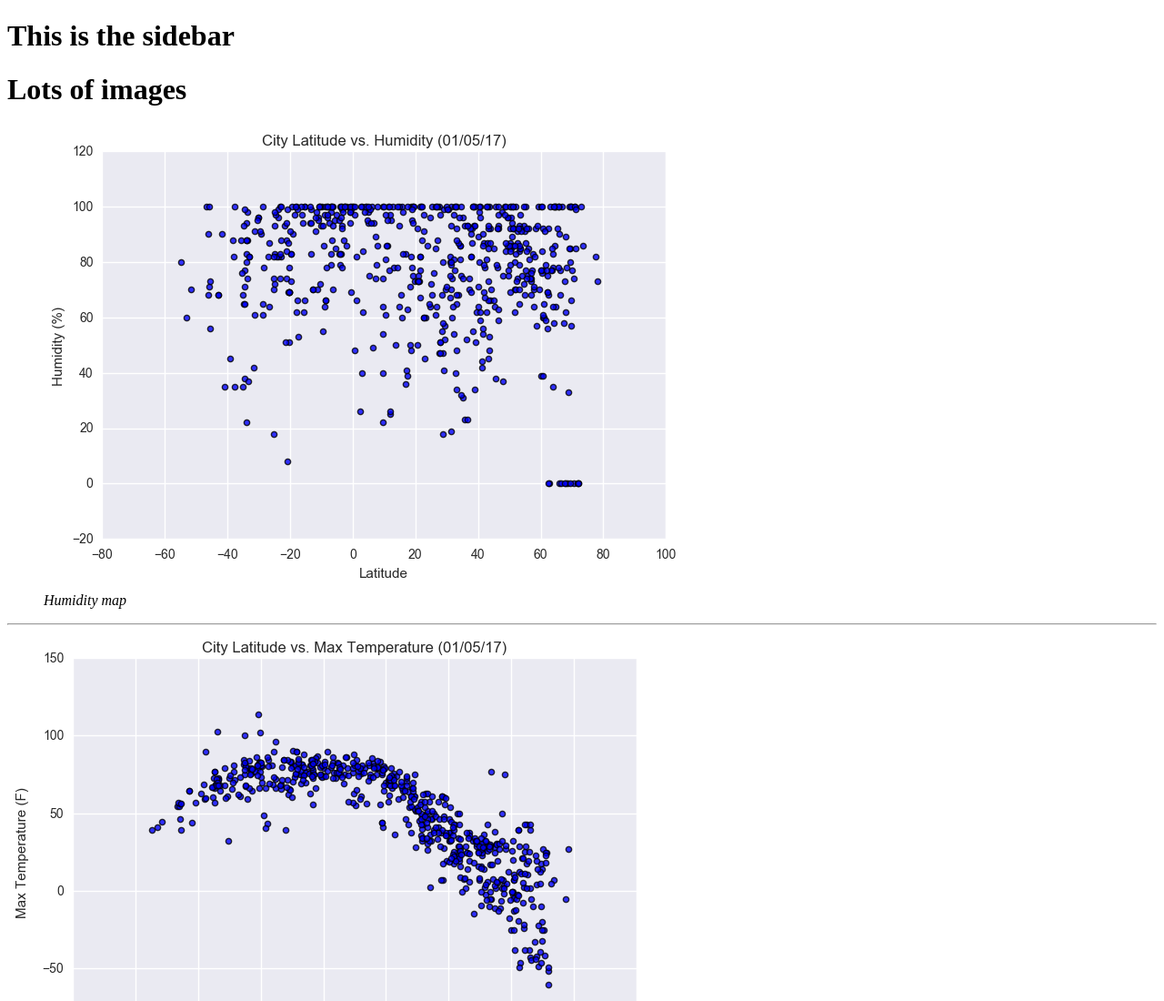
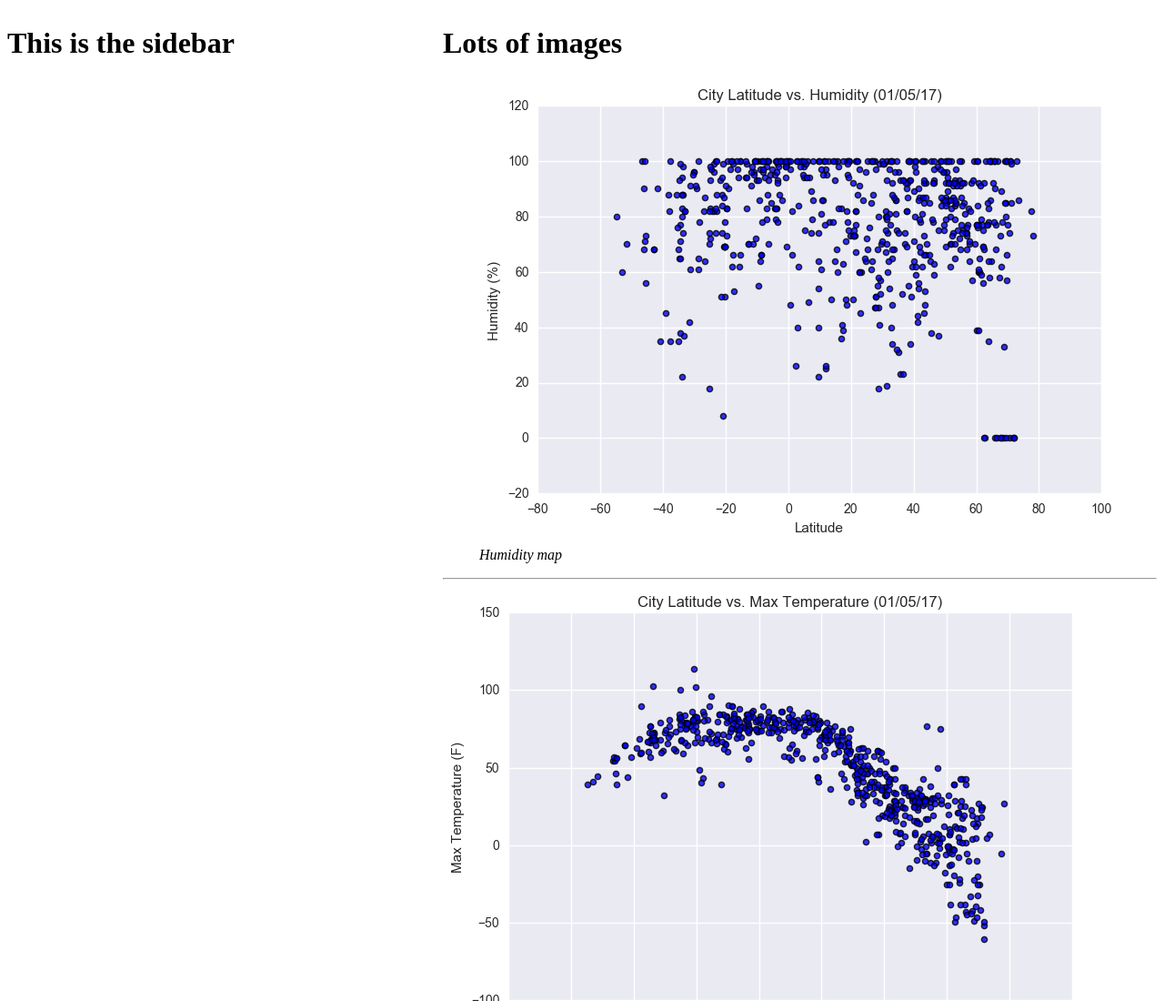
Before and after one commit to TomHOldershaw/web-design-challenge, a plain HTML site: page docs/index.html in a window 1280 px wide. Shown: the top 1100 px of the page at 91% size. Drawn offline with Linux system fonts and the light colour scheme.

Commit message:
Update CSS

```diff
--- a/docs/style.css
+++ b/docs/style.css
@@ -1,2 +1,2 @@
-#sidebar {float: left;}
-#main {float: right;}
+.sidebar {float: left;}
+.main {float: right;}
```
